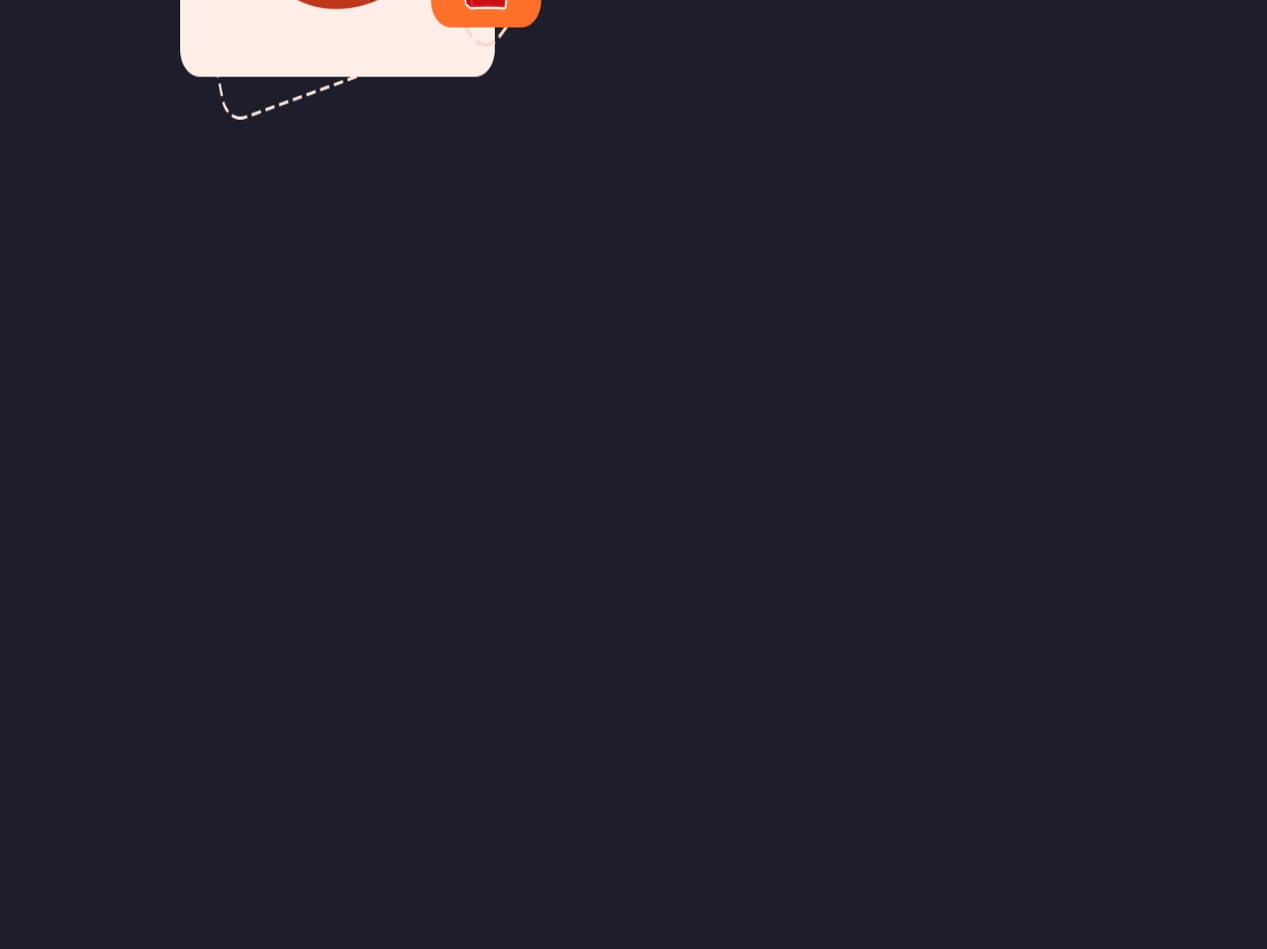
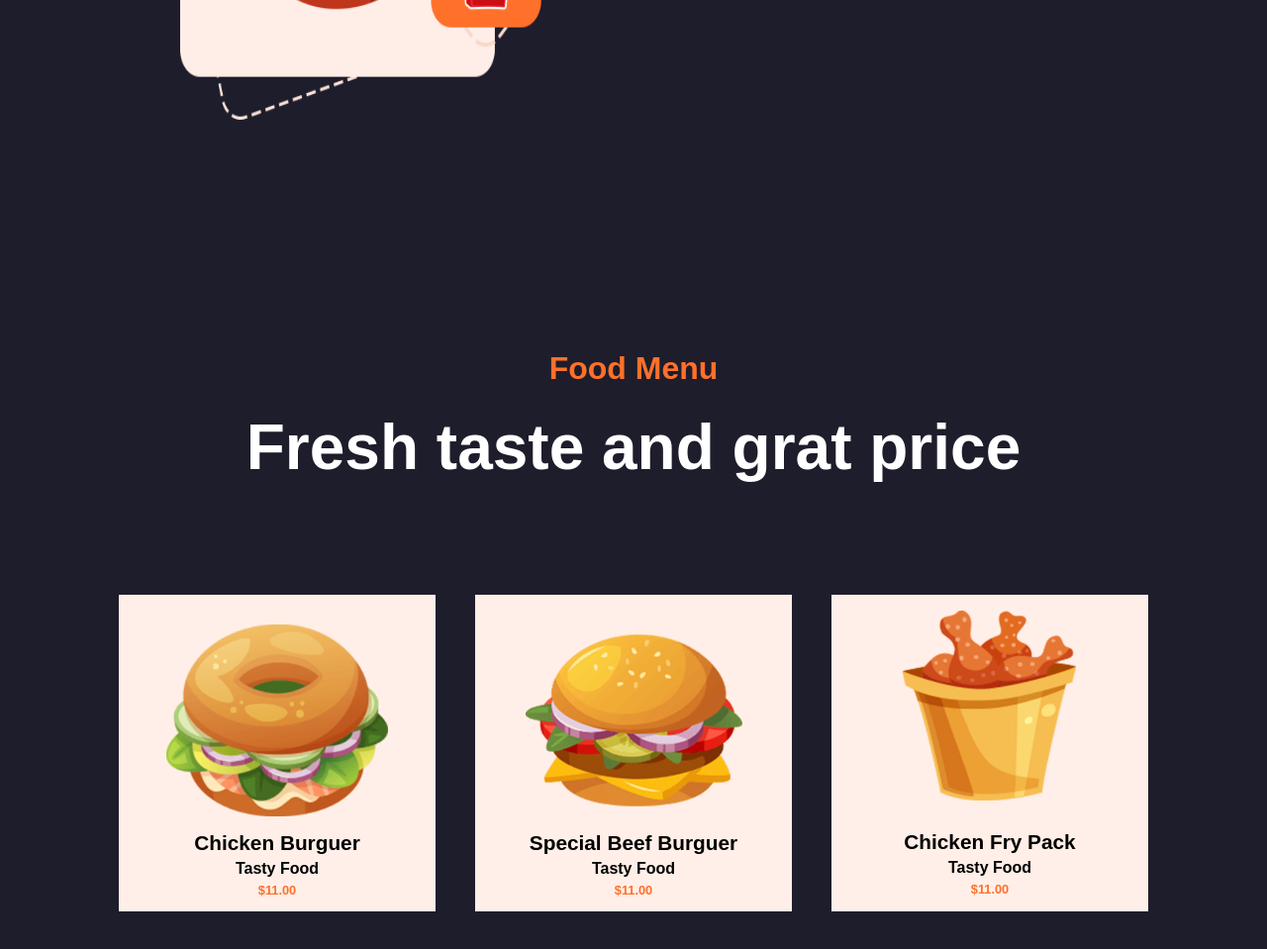
Before and after one commit to GabrielGarciaRodri/proyectoWeb, a plain HTML site: page index.html in a window 1280 px wide. Shown: the part 1417-2376 px from the top of the page at 99% size. Before the commit the page ends 1678 px from the top, so only its background shows below. Drawn offline with nearby package versions, Linux system fonts and the light colour scheme; a small style sheet from the web is missing.

Commit message:
feat: :sparkles: Page Menu created and completed
The part of the page for the menu has been created and completed

```diff
--- a/css/styles.css
+++ b/css/styles.css
@@ -3,8 +3,12 @@
 *{
     margin: 0;
     padding: 0;
+
+}
+
+body{
+    background: var(--color-body);
     font-family: 'Poppins', sans-serif;
-    background: var(--color-body);
 }
 
 .header{
@@ -14,10 +18,12 @@
     padding-left: 60px;
     padding-right: 30px;
     padding-top: 20px ;
+    background: var(--color-body);
 }
 
 .titulo h1{
     color: var(--color-primary);
+    padding: 10px;
 }
 
 
@@ -71,7 +77,7 @@
 }
 
 .bannerFull{
-    margin-top: 5em;
+    margin-top: 2em;
     margin-left: 10em;
     width: 100vh;
     display: flex;
@@ -150,13 +156,13 @@
     margin-right: 100px;
 }
 .box_aboutUs h4{
-    font-size: 25px;
+    font-size: 22px;
     color: var(--color-primary);
     margin-bottom: 10px;
 }
 
 .box_aboutUs h1{
-    font-size: 50px;
+    font-size: 52px;
     color: var(--color-secundary);
     margin-bottom: 20px;
 }
@@ -176,3 +182,94 @@
     font-size: 15px;
     font-weight: bold;
 }
+
+/* PAGE MENU */
+
+.foodMenuPage{
+    height: 100vh;
+    display: grid;
+    grid-template-columns: 1fr;
+    grid-template-rows: repeat(2, 1fr);
+    grid-template-areas:
+    "bannerMenu"
+    "boxesMenu"
+    ;
+}
+
+.banner_foodMenu{
+    grid-area: bannerMenu;
+    display: flex;
+    align-items: center;
+    flex-direction: column;
+    justify-content: center;
+    margin-bottom: 10vh;
+}
+
+.banner_foodMenu h3{
+    color: var(--color-primary);
+    font-size: 4vh;
+    margin-bottom: 3vh;
+    margin-top: 10vh;
+}
+
+.banner_foodMenu h1{
+    color: var(--color-secundary);
+    font-size: 8vh;
+}
+
+.boxes_foodMenu{
+    grid-area: boxesMenu;
+    display: flex;
+    align-items: center;
+    justify-content: center;
+    margin-bottom: 15vh;
+}
+
+.boxes_foodMenu .box_foodMenu{
+    width: 20em;
+    height: 20em;
+    display: flex;
+    flex-direction: column;
+    align-items: center;
+    justify-content: center;
+    margin: 20px;
+    background: var(--color-quinto);
+    overflow: auto;
+    -ms-overflow-style: none;
+    scrollbar-width: none;
+    overflow: -moz-scrollbars-none;
+}
+
+
+.boxes_foodMenu .box_foodMenu img{
+    width: 70%;
+    height: 70%;
+}
+
+.box_foodMenu:nth-child(3) img {
+    width: 60%;
+    height: 60%;
+    margin-bottom: 30px;
+}
+
+.text_foodMenu{
+    display: flex;
+    flex-direction: column;
+    align-items: center ;
+}
+
+.text_foodMenu h4{
+
+    font-size: 1.3em;
+}
+
+.text_foodMenu h5{
+    margin-top: 5px;
+    margin-bottom: 5px;
+    font-size: 1em;
+}
+
+.text_foodMenu h6{
+    font-size: .8em;
+    color: var(--color-primary);
+}
--- a/index.html
+++ b/index.html
@@ -62,7 +62,38 @@
         </section>
 
         <section class="foodMenuPage" id="foodMenuPage">
+            <div class="banner_foodMenu">
+                <h3>Food Menu</h3>
+                <h1>Fresh taste and grat price</h1>
+            </div>
 
+            <div class="boxes_foodMenu">
+                <div class="box_foodMenu">
+                    <img src="/storage/img/food1.png">
+                    <div class="text_foodMenu">
+                        <h4>Chicken Burguer</h4>
+                        <h5>Tasty Food</h5>
+                        <h6>$11.00</h6>
+                    </div>
+                </div>
+
+                <div class="box_foodMenu">
+                    <img src="/storage/img/food2.png">
+                    <div class="text_foodMenu">
+                        <h4>Special Beef Burguer</h4>
+                        <h5>Tasty Food</h5>
+                        <h6>$11.00</h6>
+                    </div>
+                </div>
+                <div class="box_foodMenu">
+                    <img src="/storage/img/food3.png">
+                    <div class="text_foodMenu">
+                        <h4>Chicken Fry Pack</h4>
+                        <h5>Tasty Food</h5>
+                        <h6>$11.00</h6>
+                    </div>
+                </div>
+            </div>
         </section>
 
         <section class="servicesPage" id="servicesPage">
```
